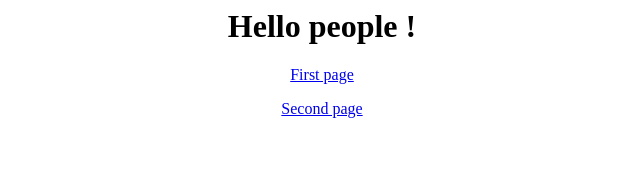
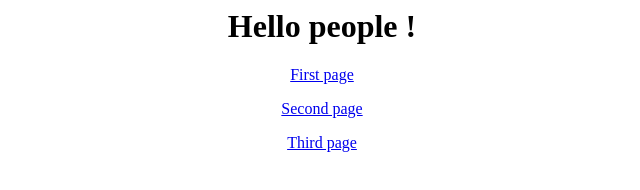
Before and after one commit to Lukas2010/CodeAbbey, a plain HTML site: page index.html in a window 1280 px wide. Shown: the full height of the page, 318-958 px from the left. Drawn offline with Linux system fonts and the light colour scheme.

Commit message:
Update index.html

```diff
--- a/index.html
+++ b/index.html
@@ -4,4 +4,6 @@
 
   <p><a href="./second.html">Second page </a></p>
 
+  <p><a href="./simple.html">Third page </a></p>
+
 </center>
```
